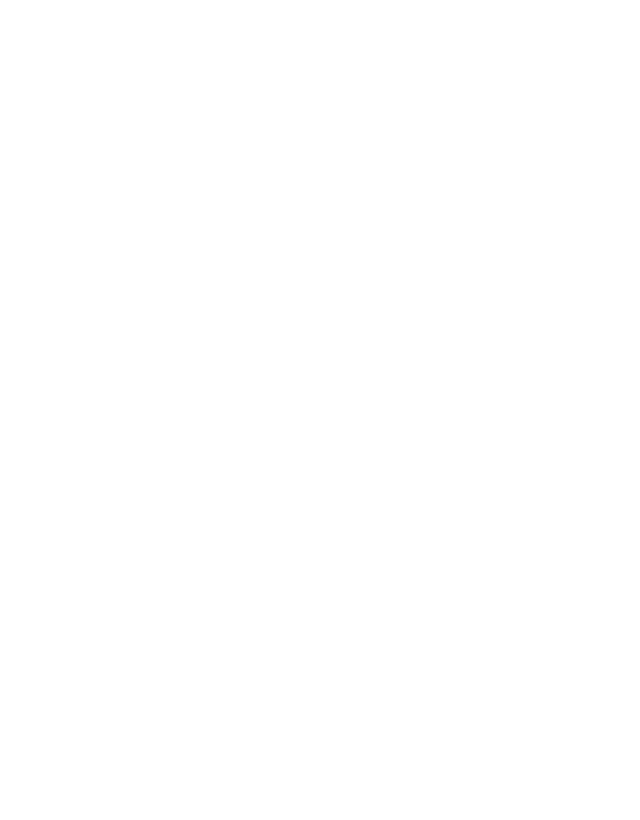
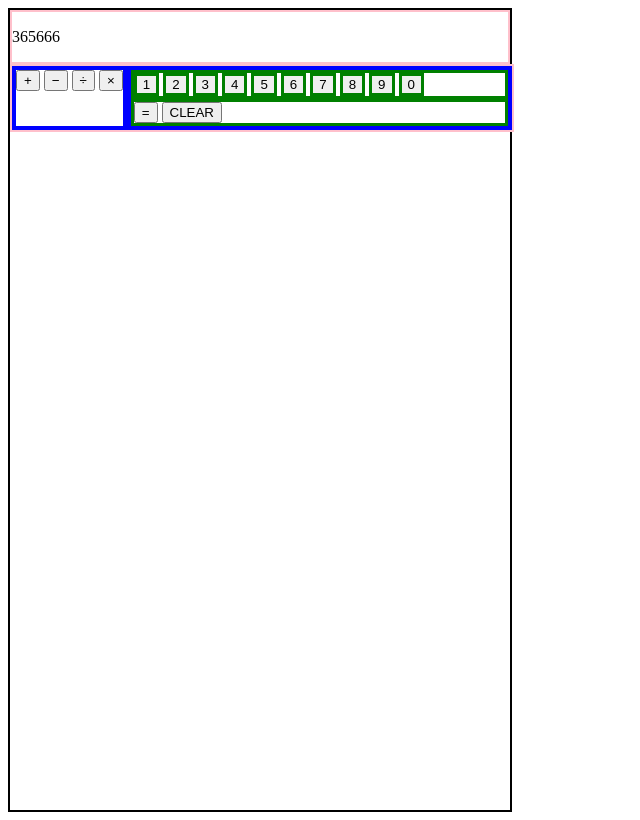
Before and after one commit to pchova/calculator, a plain HTML site: page index.html in a window 1280 px wide. Shown: the whole page, without its empty margins (0-640 px from the left). Drawn offline with Linux system fonts and the light colour scheme.

Commit message:
building UI for calculator 1.0

```diff
--- a/app.js
+++ b/app.js
@@ -34,4 +34,4 @@ function operate (num1, num2, operator) {
     }
 }
 
-alert(operate(99, 6, "/"));
+//alert(operate(99, 6, "/"));
--- a/index.html
+++ b/index.html
@@ -8,6 +8,38 @@
 
     </head>
     <body>
+        <div class="container">
+            <div class="display-top">
+                <p>365666</p>
+            </div>
+
+            <div class="display-bottom">
+                <div class="left-buttons">
+                    <button class="mathoperation"> &#43; </button>
+                    <button class="mathoperation"> &#8722; </button>
+                    <button class="mathoperation"> &divide; </button>
+                    <button class="mathoperation"> &times; </button>
+                </div>
+                <div class="right-buttons">
+                    <div class="numbers">
+                        <button class="numbers"> 1 </button>
+                        <button class="numbers"> 2 </button>
+                        <button class="numbers"> 3 </button>
+                        <button class="numbers"> 4 </button>
+                        <button class="numbers"> 5 </button>
+                        <button class="numbers"> 6 </button>
+                        <button class="numbers"> 7 </button>
+                        <button class="numbers"> 8 </button>
+                        <button class="numbers"> 9 </button>
+                        <button class="numbers"> 0 </button>
+                    </div>
+                    <div class="equals">
+                        <button class="equalsclear"> &equals; </button>
+                        <button class="equalsclear"> CLEAR </button>
+                    </div>
+                </div>
+            </div>
+        </div>
         <script src="app.js"></script>
     </body>
 </html>
--- a/style.css
+++ b/style.css
@@ -0,0 +1,34 @@
+.container {
+    border: 2px solid black;
+    height: 800px;
+    width: 500px
+}
+
+.display-top {
+    border: 2px solid pink;
+}
+
+.display-bottom {
+    border: 2px solid pink;
+    display: flex;
+    width: 100%;
+}
+
+.left-buttons {
+    border: 4px solid blue;
+}
+
+.right-buttons {
+    border: 4px solid blue;
+    display: flex;
+    flex-direction: column;
+    flex: 1;
+}
+
+.numbers {
+    border: 3px solid green;
+}
+
+.equals {
+    border: 3px solid green;
+}
```
